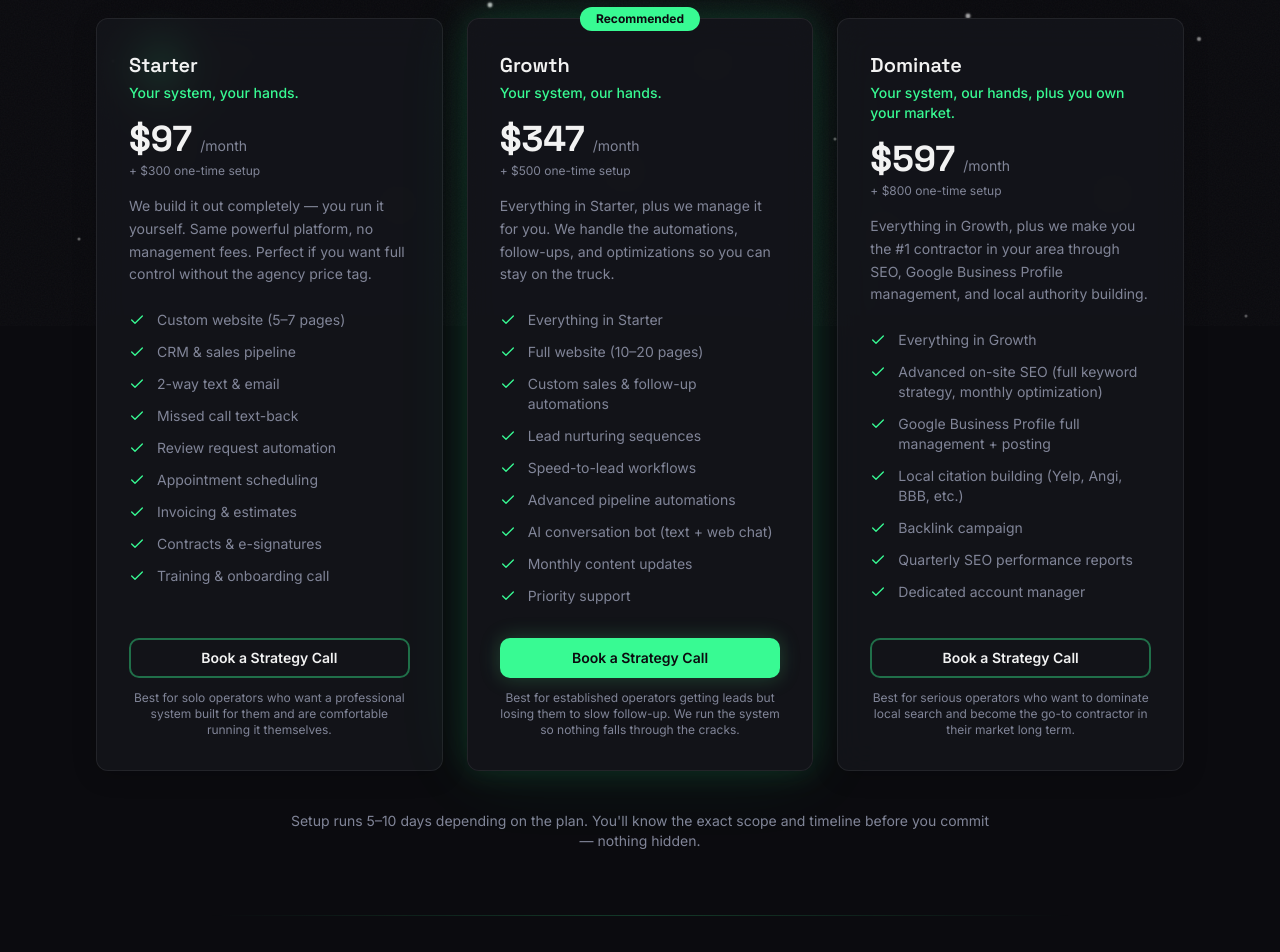
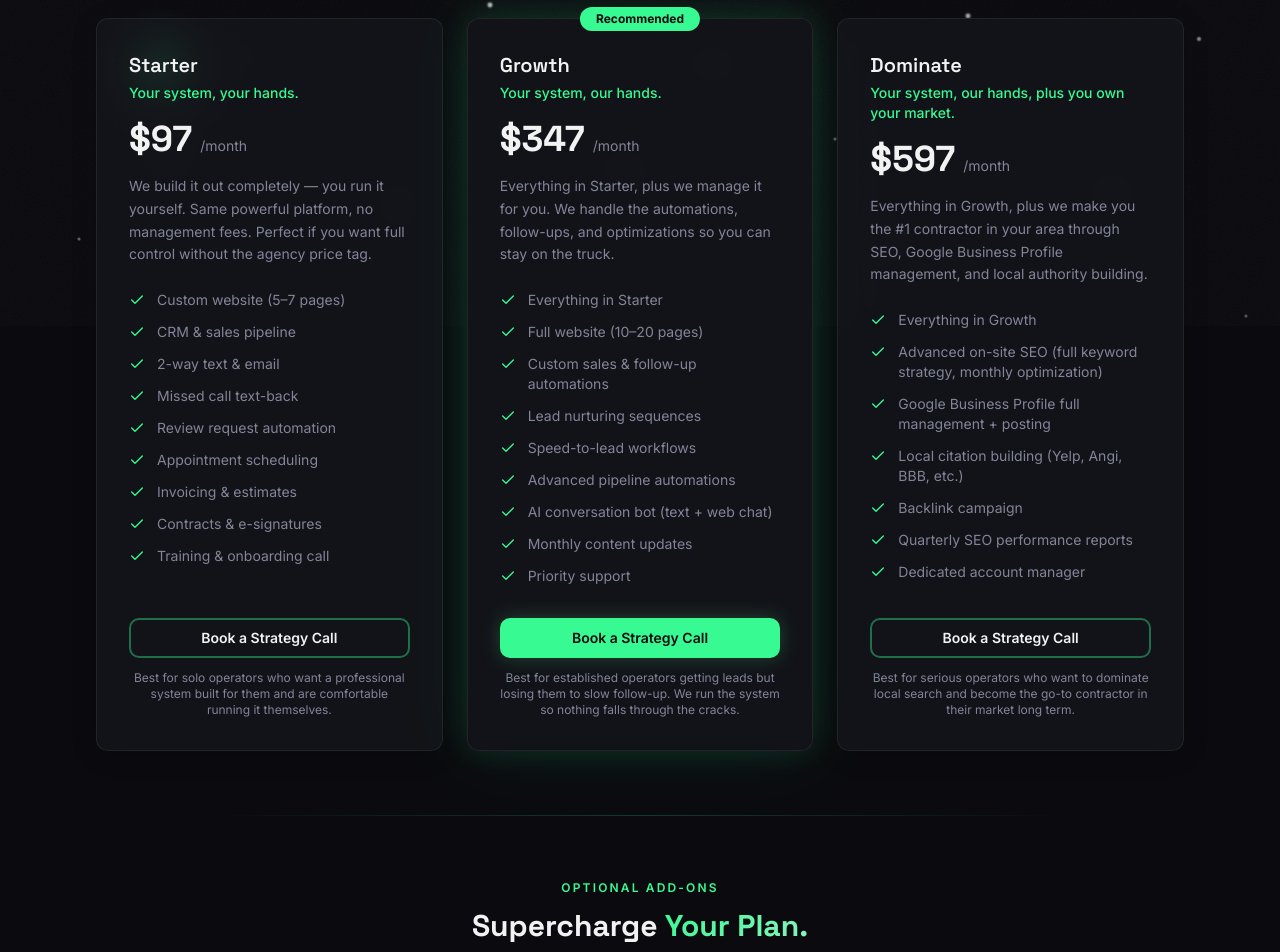
Before and after one commit to jcdammert/scale-mint, a Next.js app: page /pricing in a window 1280 px wide. Shown: the part 474-1426 px from the top of the page. Built offline with nearby package versions, Linux system fonts and the light colour scheme.

Commit message:
Pricing: remove setup fees from cards and remove setup-fee note
Co-Authored-By: Claude Opus 4.7 <noreply@anthropic.com>

```diff
--- a/src/app/pricing/page.tsx
+++ b/src/app/pricing/page.tsx
@@ -146,9 +146,6 @@ export default function PricingPage() {
                 </span>
                 <span className="text-sm text-muted-foreground">/month</span>
               </div>
-              <p className="mt-1 text-xs text-muted-foreground">
-                + $300 one-time setup
-              </p>
 
               <p className="mt-4 text-sm leading-relaxed text-muted-foreground">
                 We build it out completely — you run it yourself. Same powerful platform, no management fees. Perfect if you want full control without the agency price tag.
@@ -202,9 +199,6 @@ export default function PricingPage() {
                 </span>
                 <span className="text-sm text-muted-foreground">/month</span>
               </div>
-              <p className="mt-1 text-xs text-muted-foreground">
-                + $500 one-time setup
-              </p>
 
               <p className="mt-4 text-sm leading-relaxed text-muted-foreground">
                 Everything in Starter, plus we manage it for you. We handle the automations, follow-ups, and optimizations so you can stay on the truck.
@@ -254,9 +248,6 @@ export default function PricingPage() {
                 </span>
                 <span className="text-sm text-muted-foreground">/month</span>
               </div>
-              <p className="mt-1 text-xs text-muted-foreground">
-                + $800 one-time setup
-              </p>
 
               <p className="mt-4 text-sm leading-relaxed text-muted-foreground">
                 Everything in Growth, plus we make you the #1 contractor in your area through SEO, Google Business Profile management, and local authority building.
@@ -285,20 +276,6 @@ export default function PricingPage() {
               </p>
             </motion.div>
           </div>
-        </div>
-      </section>
-
-      {/* ─── SETUP FEE NOTE ─── */}
-      <section className="px-4 pb-6 md:pb-10">
-        <div className="container mx-auto max-w-3xl">
-          <motion.p
-            initial={isMobile ? false : { opacity: 0 }}
-            whileInView={{ opacity: 1 }}
-            viewport={{ once: true }}
-            className="text-sm text-muted-foreground text-center"
-          >
-            Setup runs 5–10 days depending on the plan. You&apos;ll know the exact scope and timeline before you commit — nothing hidden.
-          </motion.p>
         </div>
       </section>
 
```
